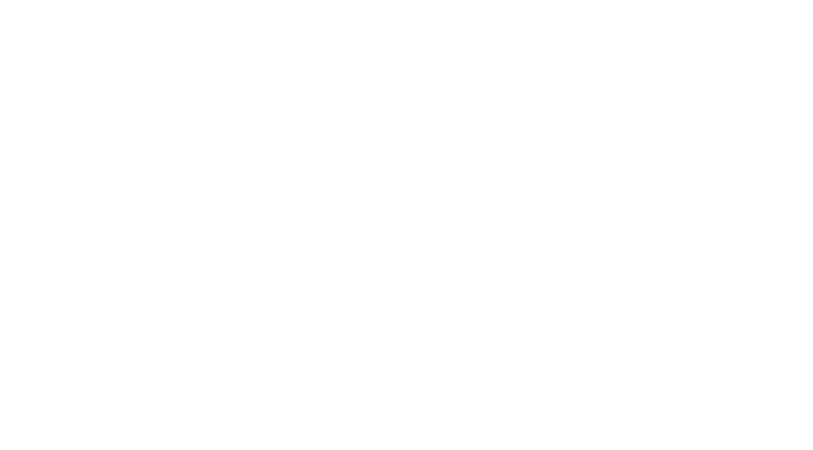
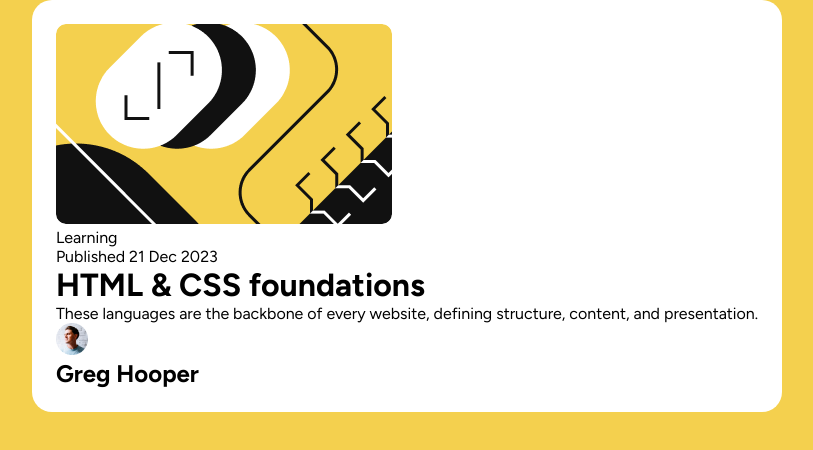
Before and after one commit to axmedov-ilmudiyor/blog-preview-card, a plain HTML site: page index.html in a window 1280 px wide. Shown: the whole page, without its empty margins (233-1046 px from the left). Drawn offline with Linux system fonts and the light colour scheme.

Commit message:
html structure finished

```diff
--- a/assets/css/style.css
+++ b/assets/css/style.css
@@ -0,0 +1,29 @@
+@import url("https://fonts.googleapis.com/css2?family=Figtree:wght@300..900&display=swap");
+
+* {
+  padding: 0;
+  margin: 0;
+  box-sizing: border-box;
+}
+
+body {
+  font-family: "Figtree", sans-serif;
+  background-color: #F4D04E;
+}
+
+.main__section-wrapper{
+    display: flex;
+    justify-content: center;
+}
+
+.main__section-card{
+    display: flex;
+    flex-direction: column;
+    padding: 24px;
+    background-color: #ffffff;
+    border-radius: 20px;
+}
+
+.main__section-card__img{
+    border-radius: 10px;
+}
--- a/index.html
+++ b/index.html
@@ -1,10 +1,43 @@
 <!DOCTYPE html>
 <html lang="en">
-<head>
-    <meta charset="UTF-8">
-    <meta name="viewport" content="width=device-width, initial-scale=1.0">
+  <head>
+    <meta charset="UTF-8" />
+    <meta name="viewport" content="width=device-width, initial-scale=1.0" />
+    <link rel="stylesheet" href="./assets/css/style.css">
     <title>Blog Preview Card</title>
-</head>
-<body>
-</body>
+  </head>
+  <body>
+    <main class="main__section">
+      <div class="main__section-wrapper">
+        <div class="main__section-card">
+          <div class="main__section-card__top">
+            <img
+            class="main__section-card__img"
+            src="./img/blog-card-img.png"
+            alt="top img of blog card"
+          />
+          </div>
+          <div class="main__section-card__content">
+            <p class="main__section-card__toptitle">Learning</p>
+            <time class="main__section-card__time" datetime="2023-12-21">
+              Published 21 Dec 2023
+            </time>
+            <h1 class="main__section-card__title">HTML & CSS foundations</h1>
+            <p class="main__section-card__text">
+              These languages are the backbone of every website, defining
+              structure, content, and presentation.
+            </p>
+          </div>
+          <div class="main__section-card__profile">
+            <img
+              class="main__sction-card__profile_photo"
+              src="./img/blog-card-profie-img.png"
+              alt="blog card's profile photo"
+            />
+            <h2 class="main__section-card__profile_name">Greg Hooper</h2>
+          </div>
+        </div>
+      </div>
+    </main>
+  </body>
 </html>
```
Also changed, not shown: img/blog-card-img.png (added), img/blog-card-profie-img.png (added).
